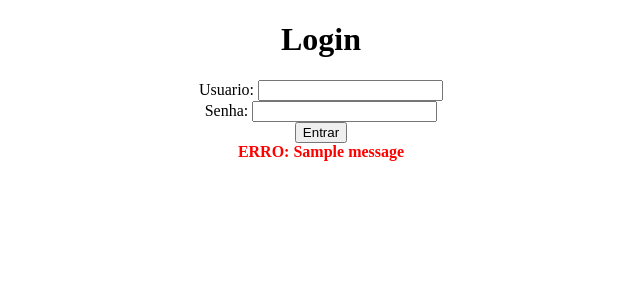
After one commit to PedroRyago/agenda-django, a Django app: page /login/ in a window 1280 px wide. The commit adds this page. Shown: the top 300 px of the page, without its empty margins (319-959 px from the left). Run offline with Django 4.2, Linux system fonts and the light colour scheme; one stand-in notice (Sample message) is shown.

Commit message:
sistema de login implementado.

```diff
--- /dev/null
+++ b/agenda/templates/login.html
@@ -0,0 +1,32 @@
+<!DOCTYPE html>
+<html lang="en">
+
+<head>
+    <meta charset="UTF-8">
+    <meta http-equiv="X-UA-Compatible" content="IE=edge">
+    <meta name="viewport" content="width=device-width, initial-scale=1.0">
+    <title>Agenda</title>
+</head>
+
+<body>
+    <form action="submit" method="POST">{% csrf_token %}
+        <div align="center">
+            <h1>Login</h1>
+            <label for="username">Usuario:</label>
+            <input type="text" name="username" id="username">
+            </br>
+            <label for="password">Senha:</label>
+            <input type="password" name="password" id="password">
+            </br>
+            <button type="submit">Entrar</button>
+        </div>
+    </form>
+
+    {% for message in messages %}
+        <div align="center">
+            <strong style="color: red;">ERRO: <strong>{{ message }}
+        <div>
+    {% endfor %}
+</body>
+
+</html>
--- a/agenda/templates/model-header.html
+++ b/agenda/templates/model-header.html
@@ -3,3 +3,8 @@
     {% block title %}
     {% endblock %}
 </title>
+<div align="right">
+    <a href="/logout">
+        Logout
+    </a>
+</div>
--- a/agenda/views.py
+++ b/agenda/views.py
@@ -1,14 +1,36 @@
+from django.contrib import messages
 from django.shortcuts import render, redirect
 from .models import Evento
-
+from django.contrib.auth.decorators import login_required
+from django.contrib.auth import authenticate, login, logout
 # Create your views here.
 
 # def index(request):
 #     return redirect('/agenda/')
 
+@login_required(login_url='/login/')
 def listarEventos(request):
     usuario = request.user
     title = 'Agenda'
     eventos = Evento.objects.filter(usuario=usuario)
     dados = {'eventos': eventos, 'title': title}
     return render(request, 'agenda/listar.html', dados)
+
+def user_login(request):
+    return render(request, 'login.html')
+
+def submit_login(request):
+    if request.POST:
+        username = request.POST.get('username')
+        password = request.POST.get('password')
+        user = authenticate(username=username, password=password)
+        if user is not None:
+            login(request, user)
+            return redirect('/')
+        else:
+            messages.error(request, 'Usuário ou senha inválidos')
+    return redirect('/')
+
+def user_logout(request):
+    logout(request)
+    return redirect('/')
--- a/djangoProjectDio/urls.py
+++ b/djangoProjectDio/urls.py
@@ -17,11 +17,15 @@ from django.contrib import admin
 from django.urls import path, include
 # from agenda.views import index
 from django.views.generic import RedirectView
+from agenda.views import user_login, user_logout, submit_login
 
 
 urlpatterns = [
     path('admin/', admin.site.urls),
     path('agenda/', include('agenda.urls'), name='agenda'),
     path('', RedirectView.as_view(url='/agenda/')),
+    path('login/', user_login, name='login'),
+    path('login/submit', submit_login, name='login'),
+    path('logout/', user_logout, name='logout'),
     # path('', index, name='index'),
 ]
```
Also changed, not shown: db.sqlite3.
